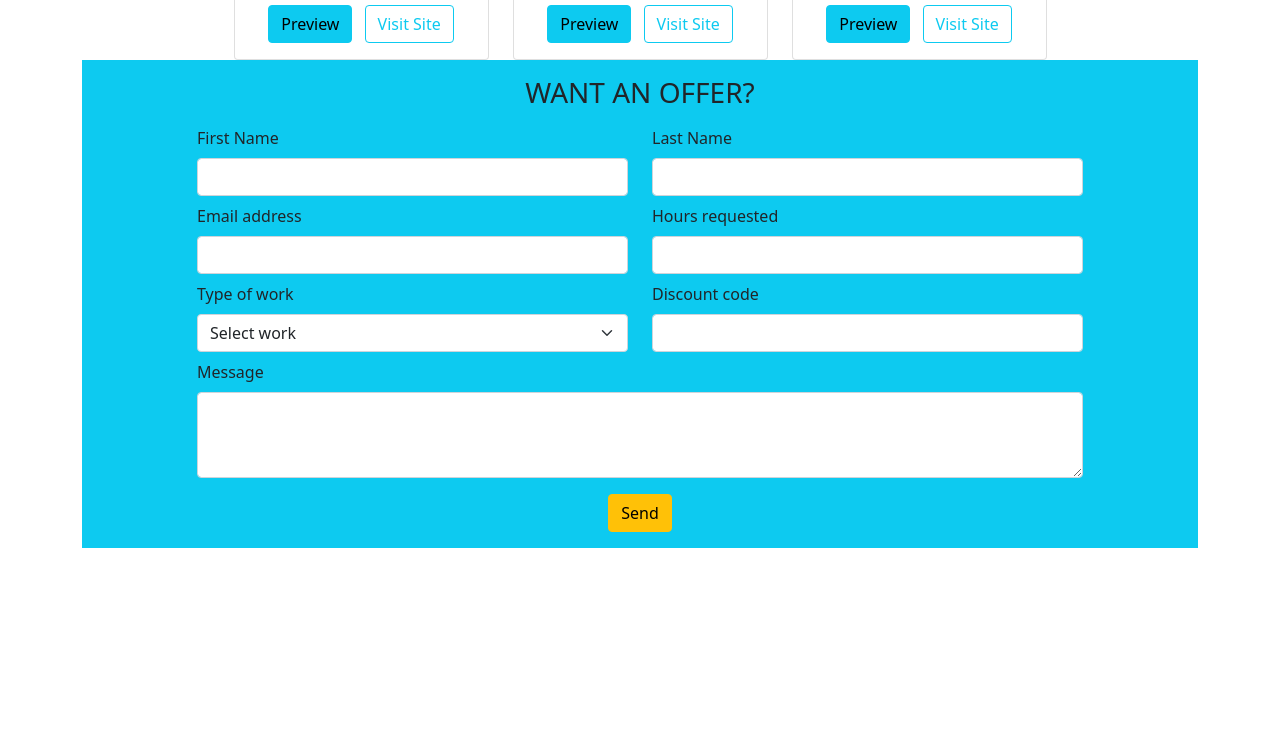
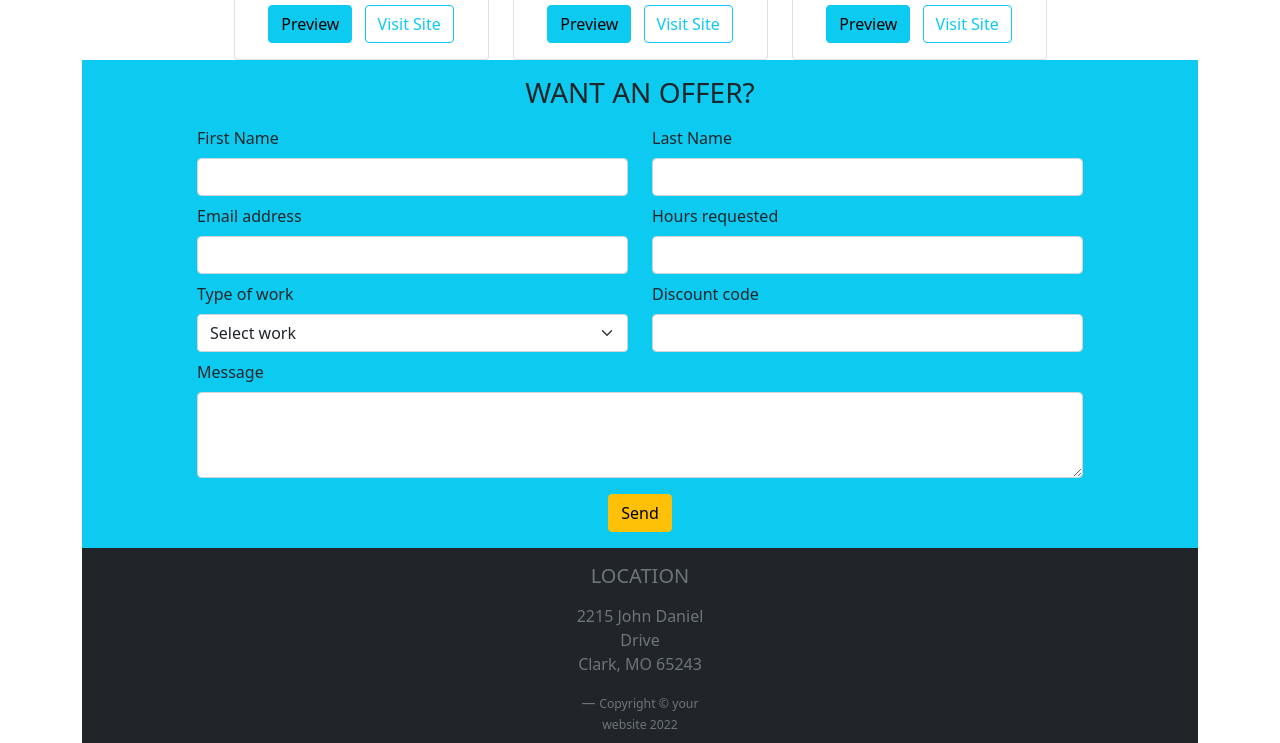
Before and after one commit to EmilianoRossi/bootstrap-js-freelancer, a plain HTML site: page index.html in a window 1280 px wide. Shown: the part 533-1276 px from the top of the page. Before the commit the page ends 1081 px from the top, so only its background shows below. Drawn offline with nearby package versions, Linux system fonts and the light colour scheme; a script that the page names is missing.

Commit message:
footer completato, html termianto

```diff
--- a/index.html
+++ b/index.html
@@ -192,7 +192,23 @@
                 </div>
             </div>
 
-              </form>
+            </form>
+            <!--fine questionario-->
+            <!--inizio footer-->
+            <div class="row m-0 bg-dark justify-content-center">
+                <div class="col-5">
+
+                </div>
+                <div class="col-2">
+                    <p class="h5 text-secondary text-center mt-3">LOCATION</p>
+                    <p class="text-secondary text-center mt-3 mb-0">2215 John Daniel Drive</p>
+                    <p class="text-secondary text-center">Clark, MO 65243</p>
+                    <p class="blockquote-footer text-center mt-3 mb-2"><small>Copyright © your website 2022</small></p>
+                </div>
+                <div class="col-5">
+
+                </div>
+            </div>
         </div>
 
 
```
